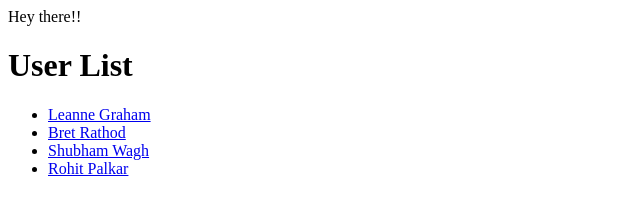
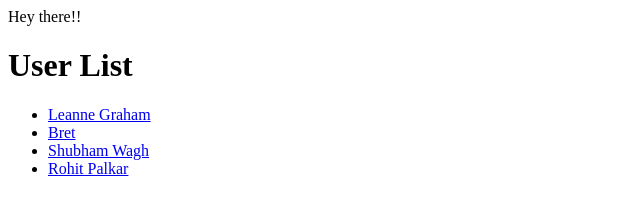
Before and after one commit to acciojob/routing-people-satishrathod-dev, a React app: page / in a window 1280 px wide. Shown: the top 214 px of the page, without its empty margins (0-640 px from the left). Built offline with nearby package versions, Linux system fonts and the light colour scheme.

Commit message:
finsihed

```diff
--- a/src/components/App.js
+++ b/src/components/App.js
@@ -7,7 +7,7 @@ import { Route, Routes } from "react-router-dom";
 const App = () => {
   const users = [
     { id: 1, name: "Leanne Graham", email: "leanne@example.com" },
-    { id: 2, name: "Bret Rathod", email: "bret@example.com" },
+    { id: 2, name: "Bret", email: "bret@example.com" },
     { id: 3, name: "Shubham Wagh", email: "shubham@example.com" },
     { id: 4, name: "Rohit Palkar", email: "rohit@example.com" },
   ];
```
